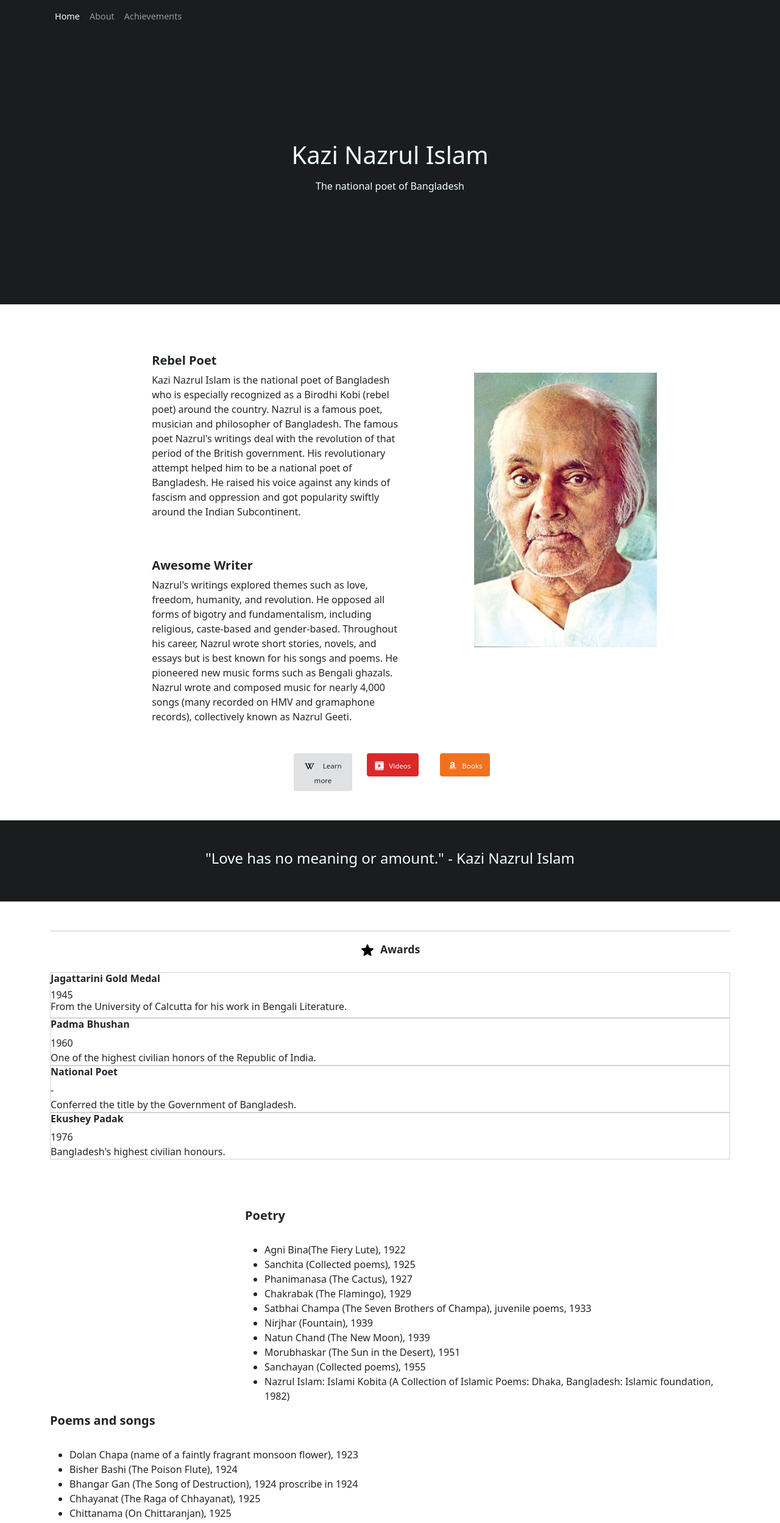
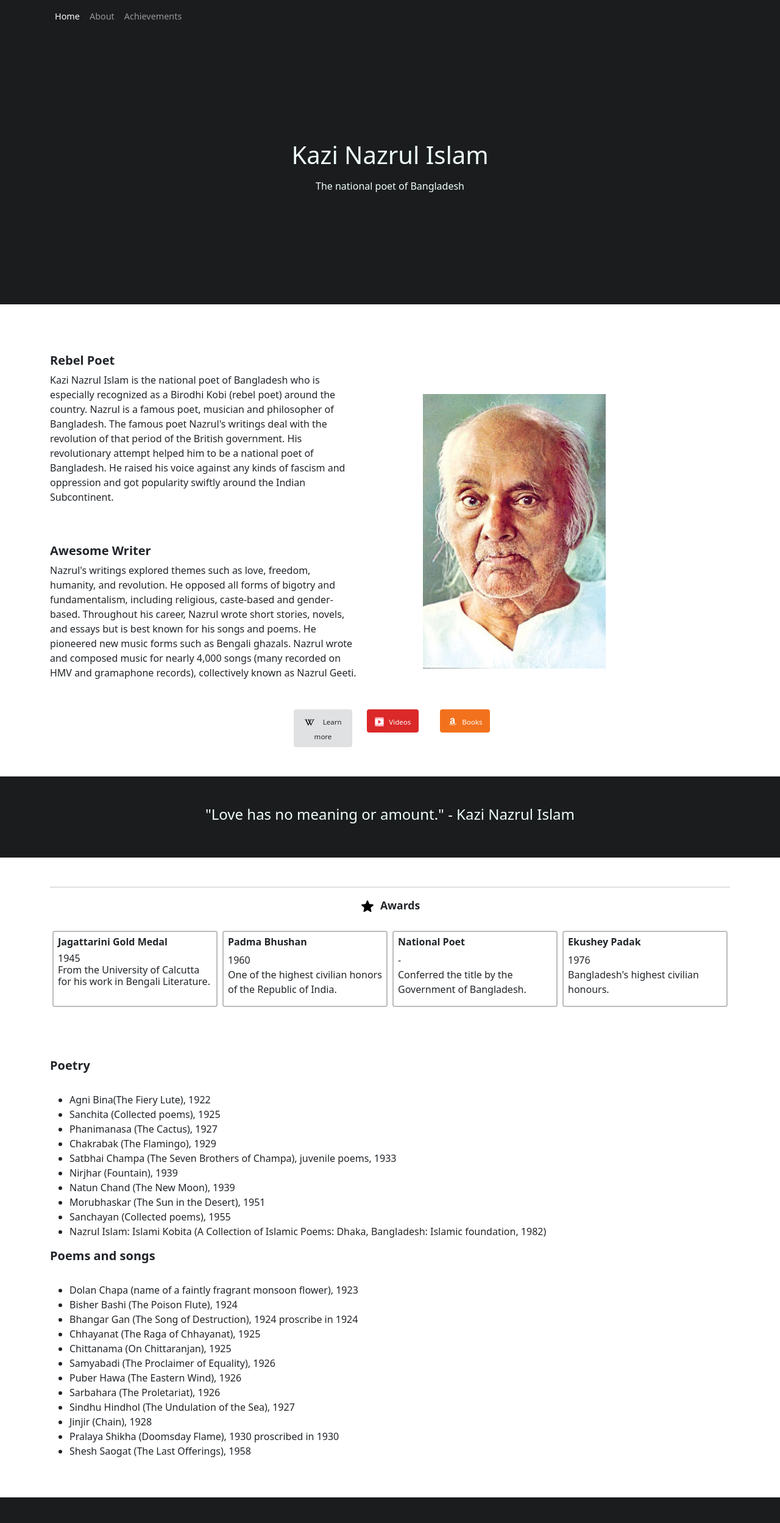
Before and after one commit to ABdevs29/Laud-page, a plain HTML site: page index.html in a window 1280 px wide. Shown: the top 2497 px of the page at 61% size. Drawn offline with nearby package versions, Linux system fonts and the light colour scheme.

Commit message:
Update style.css

```diff
--- a/style.css
+++ b/style.css
@@ -4,9 +4,6 @@
   text-align: center;
 }
 
-.navigation {
-  padding-left: 10em !important;
-}
 .name {
   padding: 11em;
 }
@@ -15,14 +12,22 @@
   padding-bottom: .25em;
 }
 
+.firstrow {
+  display: flexbox !important;
+  justify-content: center !important;
+  align-items: center !important;
+}
+
 .left-bio {
   padding-top: 5em !important;
-  padding-left: 11.2em !important;
+  overflow: hidden !important;
+  display: inline-block !important;
 }
 
 .right-bio {
   padding-top: 7em !important;
   padding-left: 6em !important;
+  display: inline-block !important;
 }
 
 .button-1 {
@@ -55,33 +60,32 @@
   width: 100%;
 }
 
+.box-shelf {
+  display: inline-flex !important;
+  justify-content: center !important;
+  align-items: center !important;
+  width: 100%;
+}
+
 .boxes {
-  border: 1px lightgrey solid;
+  border: 2px solid rgb(189, 188, 188);
+  border-radius: 4px;
+  width: 300px;
+  height: 125px;
+  padding: 7px;
+  margin: 4px;
+}
+
+.poetry-section {
+  padding-top: 5em !important;
+  display: block !important;
+  justify-content: center !important;
+  align-items: center !important;
 }
 
 .poetry {
-  padding-top: 5em !important;
-  padding-left: 20em !important;
+  flex-shrink: 40% !important;
 }
-
-.poems {
-  padding-top: 5em !important;
-  padding-left: 5em !important;
-}
-
-.listed-1 {
-  padding-top: 3em !important;
-  font-weight: lighter ;
-  font-size: .8em;
-}
-
-.listed-2 {
-  padding-top: 3em !important;
-  padding-left: 6em !important;
-  font-weight: lighter ;
-  font-size: .8em;
-}
-
 .footer {
   background-color: #1B1C1D;
   color: azure;
```
